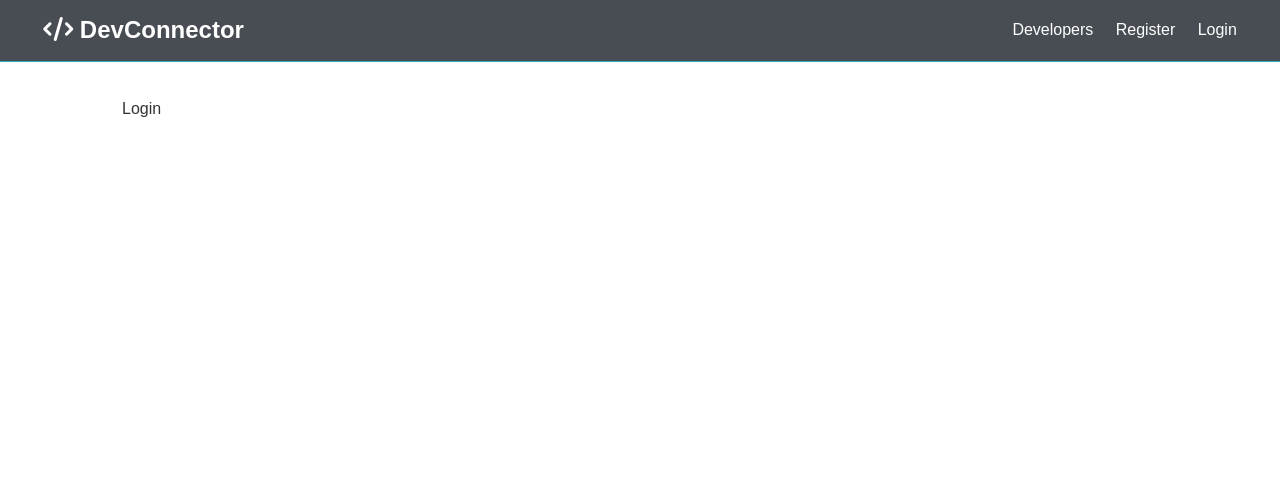
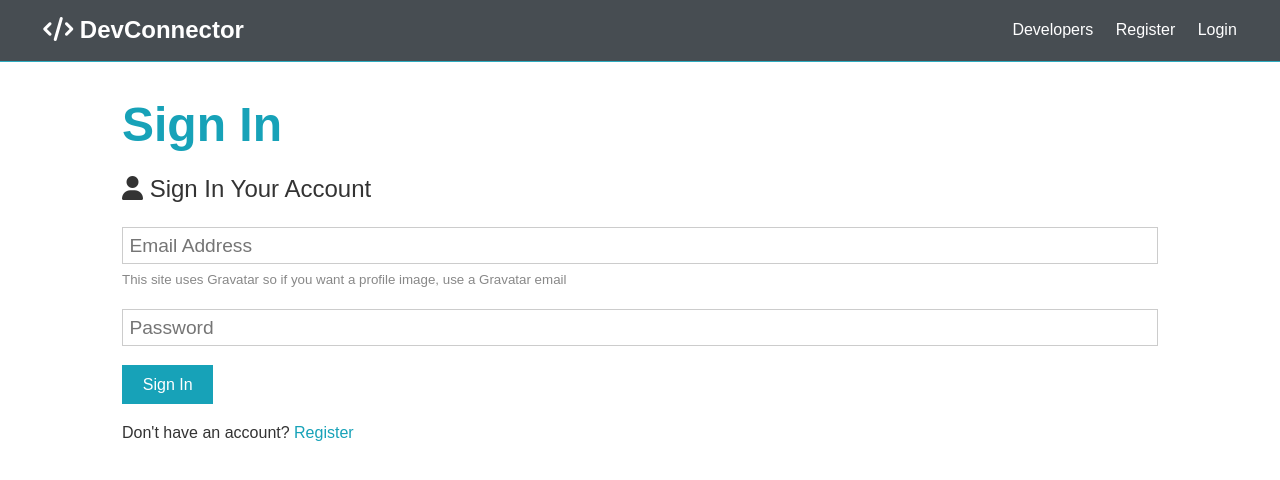
Before and after one commit to shiravraham/dev-connectors2.0, a React (Create React App) app in the folder client/: page /login in a window 1280 px wide. Shown: the top 480 px of the page. Built offline with nearby package versions, Linux system fonts and the light colour scheme.

Commit message:
login component state

```diff
--- a/client/src/components/auth/Login.js
+++ b/client/src/components/auth/Login.js
@@ -1,5 +1,62 @@
-import React from "react";
+import React, { Fragment, useState } from "react";
+import { Link } from "react-router-dom";
 
-const Login = () => <div>Login</div>;
+const Login = () => {
+  const [email, setEmail] = useState("");
+  const [password, setPassword] = useState("");
+
+  const onSubmit = async (e) => {
+    e.preventDefault();
+
+    const user = {
+      email,
+      password,
+    };
+
+    try {
+      console.log(user);
+    } catch (error) {
+      console.error(error.data);
+    }
+  };
+
+  return (
+    <Fragment>
+      <h1 className="large text-primary">Sign In</h1>
+      <p className="lead">
+        <i className="fas fa-user"></i> Sign In Your Account
+      </p>
+      <form className="form" onSubmit={(e) => onSubmit(e)}>
+        <div className="form-group">
+          <input
+            type="email"
+            placeholder="Email Address"
+            name="email"
+            value={email}
+            onChange={(e) => setEmail(e.target.value)}
+          />
+          <small className="form-text">
+            This site uses Gravatar so if you want a profile image, use a
+            Gravatar email
+          </small>
+        </div>
+        <div className="form-group">
+          <input
+            type="password"
+            placeholder="Password"
+            name="password"
+            minLength="6"
+            value={password}
+            onChange={(e) => setPassword(e.target.value)}
+          />
+        </div>
+        <input type="submit" className="btn btn-primary" value="Sign In" />
+      </form>
+      <p className="my-1">
+        Don't have an account? <Link to="/register">Register</Link>
+      </p>
+    </Fragment>
+  );
+};
 
 export default Login;
```
